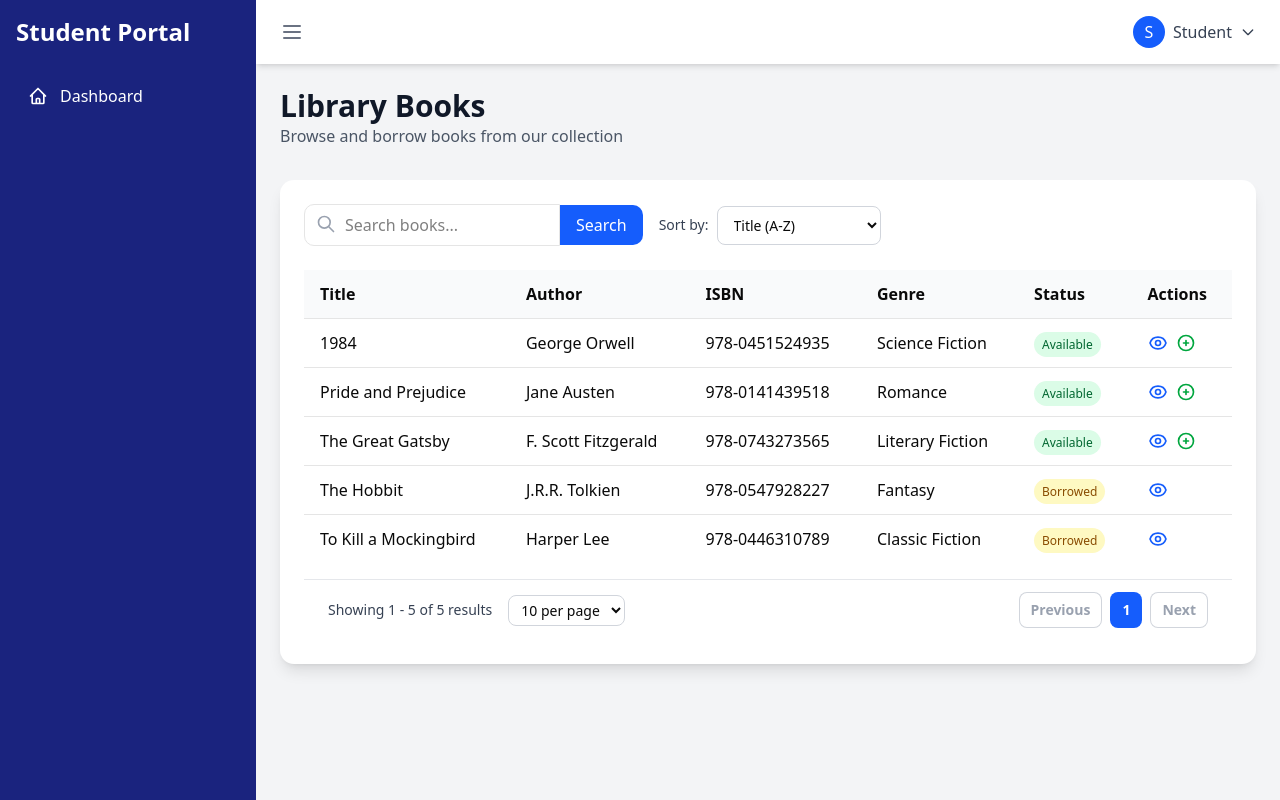
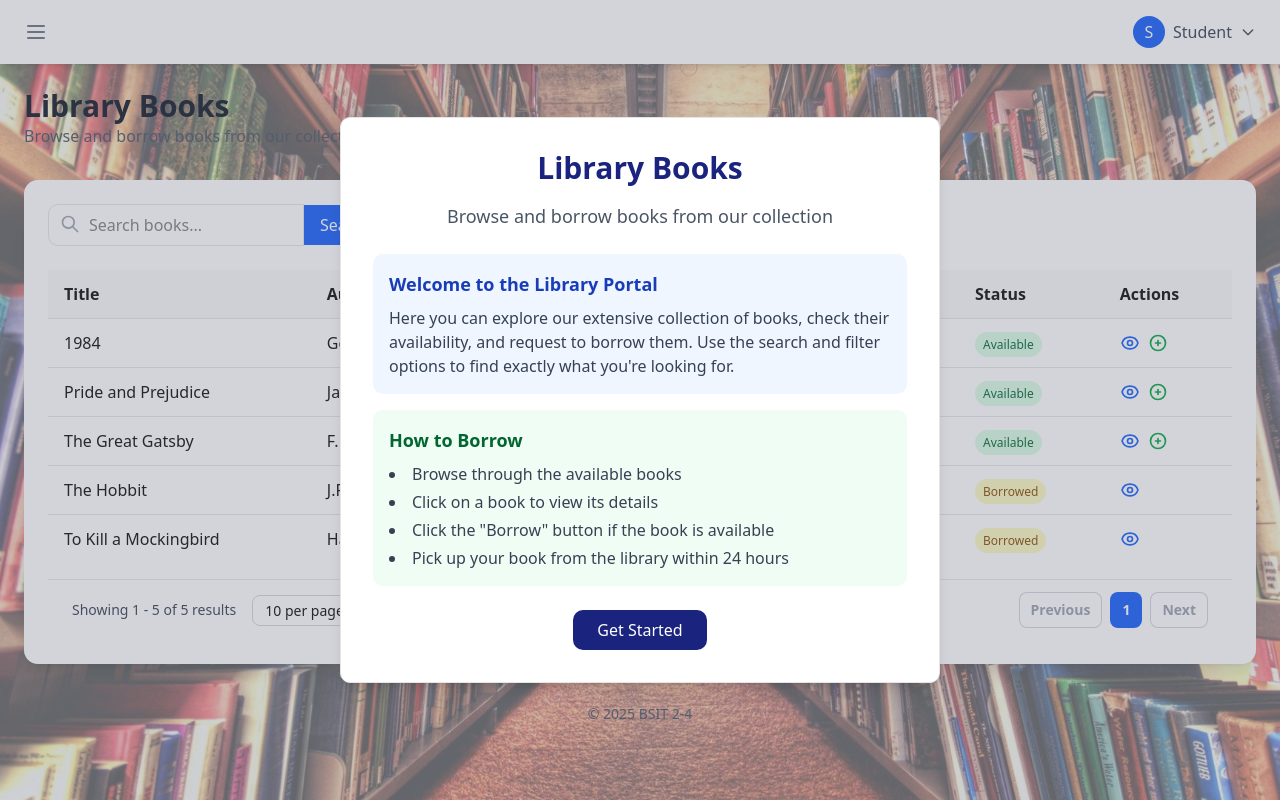
Before and after one commit to rheann04/library_management_system, a Next.js app in the folder library-frontend/: page /student/dashboard in a window 1280 px wide. Built offline with nearby package versions, Linux system fonts and the light colour scheme.

Commit message:
Update Admin and Student layouts to improve UI with background images and footer. Adjust sidebar state management for better user experience. Add welcome modal in Student Dashboard to guide users on library features.

```diff
--- a/library-frontend/app/components/AdminLayout.js
+++ b/library-frontend/app/components/AdminLayout.js
@@ -3,13 +3,25 @@ import Link from 'next/link';
 import AdminDropdown from './AdminDropdown';
 
 export default function AdminLayout({ children }) {
-  const [isSidebarOpen, setIsSidebarOpen] = useState(true);
+  const [isSidebarOpen, setIsSidebarOpen] = useState(false);
   const [isDropdownOpen, setIsDropdownOpen] = useState(false);
 
   return (
-    <div className="flex h-screen bg-gray-100">
+    <div className="flex h-screen bg-gray-100 relative">
+      {/* Background Image */}
+      <div
+        className="absolute inset-0 z-0"
+        style={{
+          backgroundImage: 'url("/Library.jpg")',
+          backgroundSize: 'cover',
+          backgroundPosition: 'center',
+          backgroundAttachment: 'fixed',
+          opacity: '0.6'
+        }}
+      />
+
       {/* Sidebar */}
-      <div className={`bg-[#1A237E] text-white w-64 min-h-screen ${isSidebarOpen ? '' : 'hidden'}`}>
+      <div className={`bg-[#1A237E] text-white w-64 min-h-screen relative z-10 ${isSidebarOpen ? '' : 'hidden'}`}>
         <div className="p-4">
           <h2 className="text-2xl font-semibold mb-6">Library Admin</h2>
           <nav>
@@ -42,7 +54,7 @@ export default function AdminLayout({ children }) {
       </div>
 
       {/* Main Content */}
-      <div className="flex-1 overflow-x-hidden overflow-y-auto">
+      <div className="flex-1 overflow-x-hidden overflow-y-auto relative z-10">
         {/* Top Navigation */}
         <header className="bg-white shadow-md">
           <div className="flex items-center justify-between px-6 py-4">
@@ -82,6 +94,11 @@ export default function AdminLayout({ children }) {
         <main className="p-6">
           {children}
         </main>
+
+        {/* Footer */}
+        <div className="p-4 text-center text-gray-600 text-sm">
+          © 2025 BSIT 2-4
+        </div>
       </div>
     </div>
   );
--- a/library-frontend/app/components/StudentLayout.js
+++ b/library-frontend/app/components/StudentLayout.js
@@ -5,13 +5,25 @@ import Link from 'next/link';
 import StudentDropdown from './StudentDropdown';
 
 export default function StudentLayout({ children }) {
-  const [isSidebarOpen, setIsSidebarOpen] = useState(true);
+  const [isSidebarOpen, setIsSidebarOpen] = useState(false);
   const [isProfileOpen, setIsProfileOpen] = useState(false);
 
   return (
-    <div className="flex h-screen bg-gray-100">
+    <div className="flex h-screen bg-gray-100 relative">
+      {/* Background Image */}
+      <div
+        className="absolute inset-0 z-0"
+        style={{
+          backgroundImage: 'url("/Library.jpg")',
+          backgroundSize: 'cover',
+          backgroundPosition: 'center',
+          backgroundAttachment: 'fixed',
+          opacity: '0.6'
+        }}
+      />
+
       {/* Sidebar */}
-      <div className={`bg-[#1A237E] text-white w-64 min-h-screen ${isSidebarOpen ? '' : 'hidden'}`}>
+      <div className={`bg-[#1A237E] text-white w-64 min-h-screen relative z-10 ${isSidebarOpen ? '' : 'hidden'}`}>
         <div className="p-4">
           <h2 className="text-2xl font-semibold mb-6">Student Portal</h2>
           <nav className="space-y-2">
@@ -21,14 +33,14 @@ export default function StudentLayout({ children }) {
                 <path strokeLinecap="round" strokeLinejoin="round" strokeWidth="2"
                       d="M3 12l2-2m0 0l7-7 7 7M5 10v10a1 1 0 001 1h3m10-11l2 2m-2-2v10a1 1 0 01-1 1h-3m-6 0a1 1 0 001-1v-4a1 1 0 011-1h2a1 1 0 011 1v4a1 1 0 001 1m-6 0h6" />
               </svg>
-              Dashboard
+              Library Books
             </Link>
           </nav>
         </div>
       </div>
 
       {/* Main Content */}
-      <div className="flex-1 overflow-x-hidden overflow-y-auto">
+      <div className="flex-1 overflow-x-hidden overflow-y-auto relative z-10">
         {/* Top Navigation */}
         <header className="bg-white shadow-md">
           <div className="flex items-center justify-between px-6 py-4">
@@ -66,6 +78,11 @@ export default function StudentLayout({ children }) {
         <main className="p-6">
           {children}
         </main>
+
+        {/* Footer */}
+        <div className="p-4 text-center text-gray-600 text-sm">
+          © 2025 BSIT 2-4
+        </div>
       </div>
     </div>
   );
--- a/library-frontend/app/student/dashboard/page.js
+++ b/library-frontend/app/student/dashboard/page.js
@@ -11,6 +11,7 @@ export default function StudentDashboard() {
   const [sortOrder, setSortOrder] = useState('asc');
   const [selectedBook, setSelectedBook] = useState(null);
   const [isModalOpen, setIsModalOpen] = useState(false);
+  const [isWelcomeModalOpen, setIsWelcomeModalOpen] = useState(true);
 
   // Sample books data
   const books = [
@@ -74,6 +75,48 @@ export default function StudentDashboard() {
 
   return (
     <StudentLayout>
+      {/* Welcome Modal */}
+      {isWelcomeModalOpen && (
+        <div className="fixed inset-0 flex items-center justify-center z-50">
+          <div className="fixed inset-0 bg-gray-500 opacity-30"></div>
+          <div className="p-8 border w-[600px] shadow-lg rounded-lg bg-white z-50">
+            <div className="text-center mb-6">
+              <h2 className="text-3xl font-bold text-[#1A237E] mb-4">Library Books</h2>
+              <p className="text-gray-600 text-lg">Browse and borrow books from our collection</p>
+            </div>
+
+            <div className="space-y-4 mb-6">
+              <div className="p-4 bg-blue-50 rounded-lg">
+                <h3 className="text-lg font-semibold text-blue-800 mb-2">Welcome to the Library Portal</h3>
+                <p className="text-gray-700">
+                  Here you can explore our extensive collection of books, check their availability,
+                  and request to borrow them. Use the search and filter options to find exactly what you're looking for.
+                </p>
+              </div>
+
+              <div className="p-4 bg-green-50 rounded-lg">
+                <h3 className="text-lg font-semibold text-green-800 mb-2">How to Borrow</h3>
+                <ul className="list-disc list-inside text-gray-700 space-y-1">
+                  <li>Browse through the available books</li>
+                  <li>Click on a book to view its details</li>
+                  <li>Click the "Borrow" button if the book is available</li>
+                  <li>Pick up your book from the library within 24 hours</li>
+                </ul>
+              </div>
+            </div>
+
+            <div className="flex justify-center">
+              <button
+                onClick={() => setIsWelcomeModalOpen(false)}
+                className="px-6 py-2 bg-[#1A237E] text-white rounded-lg hover:bg-blue-800 focus:outline-none focus:ring-2 focus:ring-blue-500"
+              >
+                Get Started
+              </button>
+            </div>
+          </div>
+        </div>
+      )}
+
       {/* Book Details Modal */}
       {isModalOpen && selectedBook && (
         <div className="fixed inset-0 flex items-center justify-center z-50">
```
